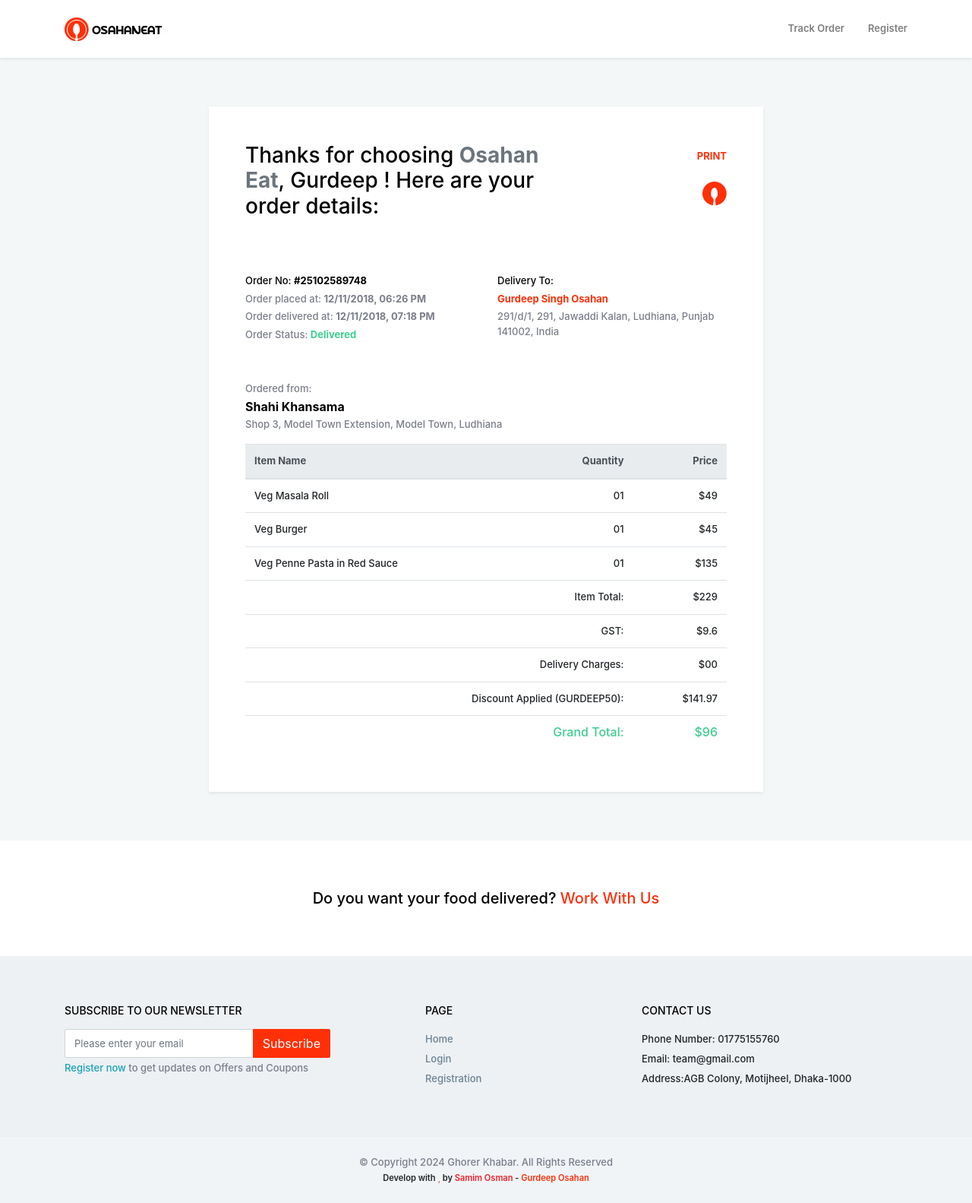
After one commit to samimosmansabuj/Ghorer-Khabar-food-delivery-website-demo, a Django app: page /order-invoice/1/ in a window 1280 px wide. The commit adds this page. Shown: the whole page at 76% size. Run offline with Django 5.2, Linux system fonts and the light colour scheme; some libraries are stand-ins or nearby versions.

Commit message:
pdf work update - 28 January 2024

```diff
--- a/parcel_order/urls.py
+++ b/parcel_order/urls.py
@@ -9,6 +9,10 @@
     path('order-list/', delivery_order_list, name='delivery_order_list'),
     path('tracking-order/', tracking_order, name='tracking_order'),
     path('order-view/<int:id>/', view_order, name='view_order'),
+
+    path('order-invoice/<int:id>/', order_invoice, name='order_invoice'),
+    path('order-invoice-print/<int:id>/', order_invoice_print, name='order_invoice_print'),
+
     path('order-confirmation/<int:id>/', order_confirmation, name='order_confirmation'),
 
     path('order/payment-fail/', payment_fail, name='payment_fail'),
--- a/parcel_order/views.py
+++ b/parcel_order/views.py
@@ -195,6 +195,8 @@
     order = get_object_or_404(Delivery_Order, id=id)
     return online_payment(order.id)
 
+
+
 # ====================Online Payment Credential Start======================
 def online_payment(id):
     order = get_object_or_404(Delivery_Order, id=id)
@@ -271,45 +273,62 @@
 
 
 
-# Create your views here.
-# def place_new_order(request):
-#     if request.method == 'POST':
-#         pickup_forms = PickUp_Address_Form(request.POST)
-#         print(pickup_forms)
-#         if pickup_forms.is_valid():
-#             pickup_address = pickup_forms.save()
-#             pickup_address.user = request.user
-#             pickup_address.address_type = 'PickUp Address'
-#             pickup_address.save()
-#         else:
-#             return HttpResponse(pickup_forms.errors)
+def order_invoice(request, id):
+    return render(request, 'parcel_order/invoice.html')
 
-#         delivery_forms = Delivery_Address_Form(request.POST)
-#         print(delivery_forms)
-#         if delivery_forms.is_valid():
-#             delivery_address = delivery_forms.save()
-#             delivery_address.user = request.user
-#             delivery_address.address_type = 'Delivery Address'
-#             delivery_address.save()
-#         else:
-#             return HttpResponse(delivery_forms.errors)
 
-#         delivery_address_district = delivery_address.district
-#         pickup_address_district = pickup_address.district
-#         if delivery_address_district.upper() == pickup_address_district.upper():
-#             shipping_charge = 80
-#         else:
-#             shipping_charge = 200
 
-#         context = {
-#             'pickup_address': pickup_address,
-#             'delivery_address': delivery_address,
-#             'shipping_charge': shipping_charge,
-#         }
-#         return render(request, 'parcel_order/order_confirm.html', context)
+from django.template.loader import get_template
+from xhtml2pdf import pisa
 
-#     else:
-#         pickup_forms = PickUp_Address_Form()
-#         delivery_forms = Delivery_Address_Form()
-#         context = {'pickup_forms': pickup_forms, 'delivery_forms': delivery_forms}
-#     return render(request, 'parcel_order/new_order.html', context)
+def order_invoice_print(request, id):
+    order = get_object_or_404(Delivery_Order, id=id)
+    context = {'order': order}
+    template_path = 'parcel_order/invoice_print.html'
+    invoice_pdf = html_to_pdf(template_path, context)
+    return HttpResponse(invoice_pdf, content_type='application/pdf')
+
+def html_to_pdf(template_src, context):
+    template = get_template(template_src)
+    html = template.render(context)
+    result = BytesIO()
+
+    # pdf = pisa.pisaDocument(BytesIO(html.encode("ISO-8859-1")), result)
+    pdf = pisa.pisaDocument(BytesIO(html.encode("UTF-8")), result)
+
+    if not pdf.err:
+        response = HttpResponse(result.getvalue(), content_type='application/pdf')
+        response['Content-Disposition'] = 'filename=invoice.pdf'
+        return response
+    return HttpResponse('Error generating PDF', status=500)
+
+
+
+
+from django.views import View
+import os
+
+class InvoiceView(View):
+    @staticmethod
+    def get(request, id):
+        invoice = get_object_or_404(Delivery_Order, id=id) # 1.
+        return _render_to_pdf(invoice)
+
+
+def _render_to_pdf(invoice):
+    template = get_template("parcel_order/invoice_print.html")
+    html = template.render(
+        {
+            # "logos": os.path.join(STATIC_ROOT, "logo.png"), # 2.
+            "invoice": invoice,
+        }
+    )
+
+    pdf = BytesIO()
+    pisa.pisaDocument(BytesIO(html.encode("ISO-8859-1")), pdf) # 3.
+
+    response = HttpResponse(pdf.getvalue(), content_type="application/pdf")
+    response["Content-Disposition"] = \
+        f"attachment; filename=invoice{invoice.id}.pdf"
+
+    return response
--- /dev/null
+++ b/templates/parcel_order/invoice.html
@@ -0,0 +1,103 @@
+{% extends 'base/base.html' %}
+{% load static %}
+
+{% block title %}
+<title>Order View | Ghorer Khabar</title>
+{% endblock title %}
+
+
+{% block body_content %}
+<section class="section pt-5 pb-5">
+    <div class="container">
+       <div class="row">
+          <div class="col-md-8 mx-auto">
+             <div class="p-5 osahan-invoice bg-white shadow-sm">
+                <div class="row mb-5 pb-3 ">
+                   <div class="col-md-8 col-10">
+                      <h3 class="mt-0">Thanks for choosing <strong class="text-secondary">Osahan Eat</strong>, Gurdeep ! Here are your order details: </h3>
+                   </div>
+                   <div class="col-md-4 col-2 pl-0 text-right">
+                      <p class="mb-4 mt-2">
+                         <a class="text-primary font-weight-bold" href="{% url 'order_invoice_print' %}"><i class="icofont-print"></i> PRINT</a>
+                      </p>
+                      <img alt="logo" src="img/favicon.png">
+                   </div>
+                </div>
+                <div class="row">
+                   <div class="col-md-6">
+                      <p class="mb-1 text-black">Order No: <strong>#25102589748</strong></p>
+                      <p class="mb-1">Order placed at: <strong>12/11/2018, 06:26 PM</strong></p>
+                      <p class="mb-1">Order delivered at: <strong>12/11/2018, 07:18 PM</strong></p>
+                      <p class="mb-1">Order Status: <strong class="text-success">Delivered</strong></p>
+                   </div>
+                   <div class="col-md-6">
+                      <p class="mb-1 text-black">Delivery To:</p>
+                      <p class="mb-1 text-primary"><strong>Gurdeep Singh Osahan</strong></p>
+                      <p class="mb-1">291/d/1, 291, Jawaddi Kalan, Ludhiana, Punjab
+                         141002, India
+                      </p>
+                   </div>
+                </div>
+                <div class="row mt-5">
+                   <div class="col-md-12">
+                      <p class="mb-1">Ordered from:</p>
+                      <h6 class="mb-1 text-black"><strong>Shahi Khansama</strong></h6>
+                      <p class="mb-1">Shop 3, Model Town Extension, Model Town, Ludhiana</p>
+                      <table class="table mt-3 mb-0">
+                         <thead class="thead-light">
+                            <tr>
+                               <th class="text-black font-weight-bold" scope="col">Item Name</th>
+                               <th class="text-right text-black font-weight-bold" scope="col">Quantity</th>
+                               <th class="text-right text-black font-weight-bold" scope="col">Price</th>
+                            </tr>
+                         </thead>
+                         <tbody>
+                            <tr>
+                               <td>Veg Masala Roll</td>
+                               <td class="text-right">01</td>
+                               <td class="text-right">$49</td>
+                            </tr>
+                            <tr>
+                               <td>Veg Burger</td>
+                               <td class="text-right">01</td>
+                               <td class="text-right">$45</td>
+                            </tr>
+                            <tr>
+                               <td>Veg Penne Pasta in Red Sauce</td>
+                               <td class="text-right">01</td>
+                               <td class="text-right">$135</td>
+                            </tr>
+                            <tr>
+                               <td class="text-right" colspan="2">Item Total:</td>
+                               <td class="text-right"> $229</td>
+                            </tr>
+                            <tr>
+                               <td class="text-right" colspan="2">GST:</td>
+                               <td class="text-right"> $9.6</td>
+                            </tr>
+                            <tr>
+                               <td class="text-right" colspan="2">Delivery Charges:</td>
+                               <td class="text-right"> $00</td>
+                            </tr>
+                            <tr>
+                               <td class="text-right" colspan="2">Discount Applied (GURDEEP50):</td>
+                               <td class="text-right"> $141.97</td>
+                            </tr>
+                            <tr>
+                               <td class="text-right" colspan="2">
+                                  <h6 class="text-success">Grand Total:</h6>
+                               </td>
+                               <td class="text-right">
+                                  <h6 class="text-success"> $96</h6>
+                               </td>
+                            </tr>
+                         </tbody>
+                      </table>
+                   </div>
+                </div>
+             </div>
+          </div>
+       </div>
+    </div>
+ </section>
+{% endblock body_content %}
--- a/templates/parcel_order/order_list.html
+++ b/templates/parcel_order/order_list.html
@@ -52,10 +52,10 @@
                                 {% endif %}
 
 
-                                <!-- <a class="btn btn-sm btn-outline-primary">
+                                <a class="btn btn-sm btn-outline-primary" href="{% url 'order_invoice_print' delivery_order.id %}">
                                     <i class="fa fa-file-pdf-o"></i>
                                     Invoice PDF
-                                </a> -->
+                                </a>
 
 
                                 <a class="btn btn-sm btn-primary" href="{% url 'view_order' delivery_order.id %}">
@@ -72,6 +72,7 @@
             </div>
         </div>
         {% endfor %}
+
         {% else %}
         <div class="bg-white card mb-4 order-list shadow-sm">
             <div class="gold-members p-4">
```
Also changed, not shown: templates/parcel_order/invoice_print.html (added, +93 -0 lines), db.sqlite3.
